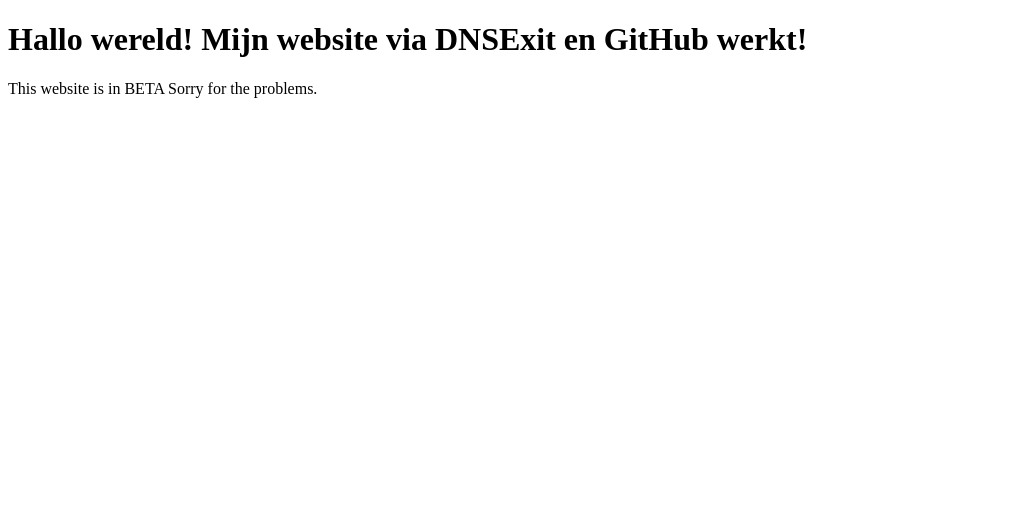
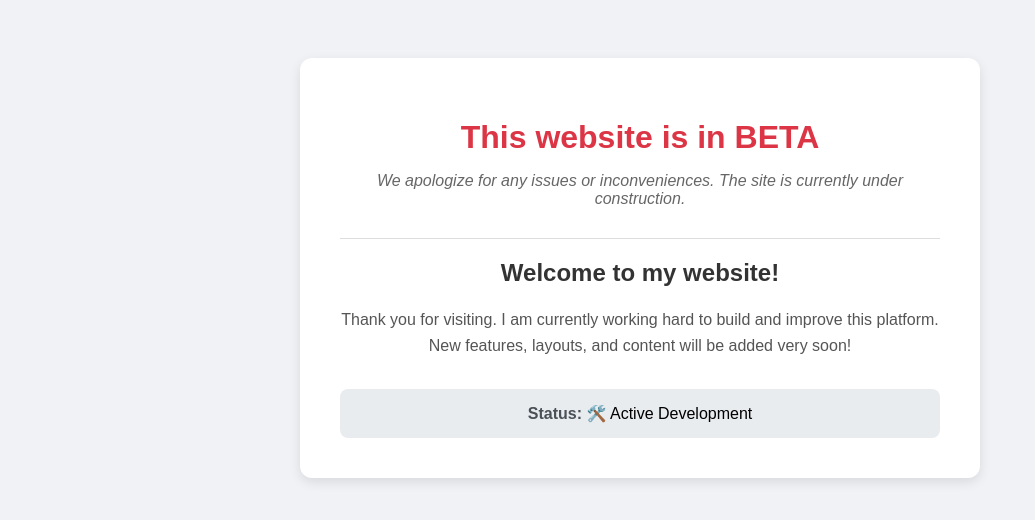
Before and after one commit to coolc1860-web/Speedy.github.io, a plain HTML site: page index.html in a window 1280 px wide. Shown: the whole page, without its empty margins (0-1035 px from the left). Drawn offline with Linux system fonts and the light colour scheme.

Commit message:
Update index.html

```diff
--- a/index.html
+++ b/index.html
@@ -1,10 +1,27 @@
 <!DOCTYPE html>
-<html>
+<html lang="en">
 <head>
-    <title>Error303</title>
+    <meta charset="UTF-8">
+    <title>Speedy1 - Beta Website</title>
 </head>
-<body>
-    <h1>Hallo wereld! Mijn website via DNSExit en GitHub werkt!</h1>
-    <p>This website is in BETA Sorry for the problems.</p>
+<body style="font-family: sans-serif; background-color: #f0f2f5; text-align: center; padding: 50px;">
+
+    <div style="background-color: white; padding: 40px; border-radius: 12px; max-width: 600px; margin: 0 auto; box-shadow: 0 4px 12px rgba(0,0,0,0.1);">
+        <h1 style="color: #dc3545; margin-bottom: 10px;">This website is in BETA</h1>
+        <p style="color: #666; font-size: 16px; font-style: italic; margin-bottom: 30px;">We apologize for any issues or inconveniences. The site is currently under construction.</p>
+
+        <hr style="border: 0; height: 1px; background: #ddd; margin: 20px 0;">
+
+        <h2 style="color: #333;">Welcome to my website!</h2>
+        <p style="color: #555; line-height: 1.6;">
+            Thank you for visiting. I am currently working hard to build and improve this platform.
+            New features, layouts, and content will be added very soon!
+        </p>
+
+        <div style="background-color: #e9ecef; padding: 15px; border-radius: 8px; margin-top: 30px;">
+            <span style="font-weight: bold; color: #495057;">Status:</span> 🛠️ Active Development
+        </div>
+    </div>
+
 </body>
 </html>
```
